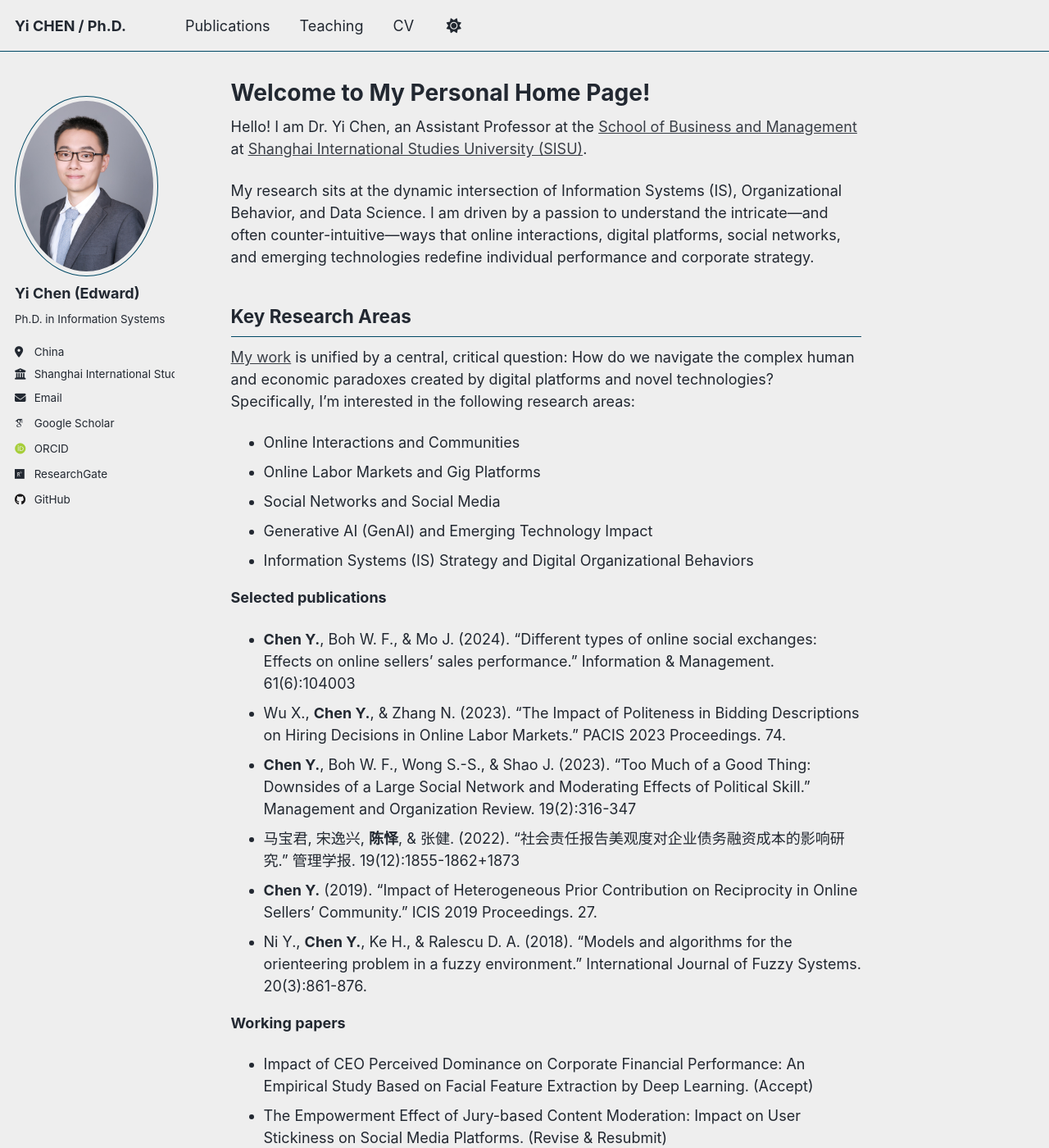
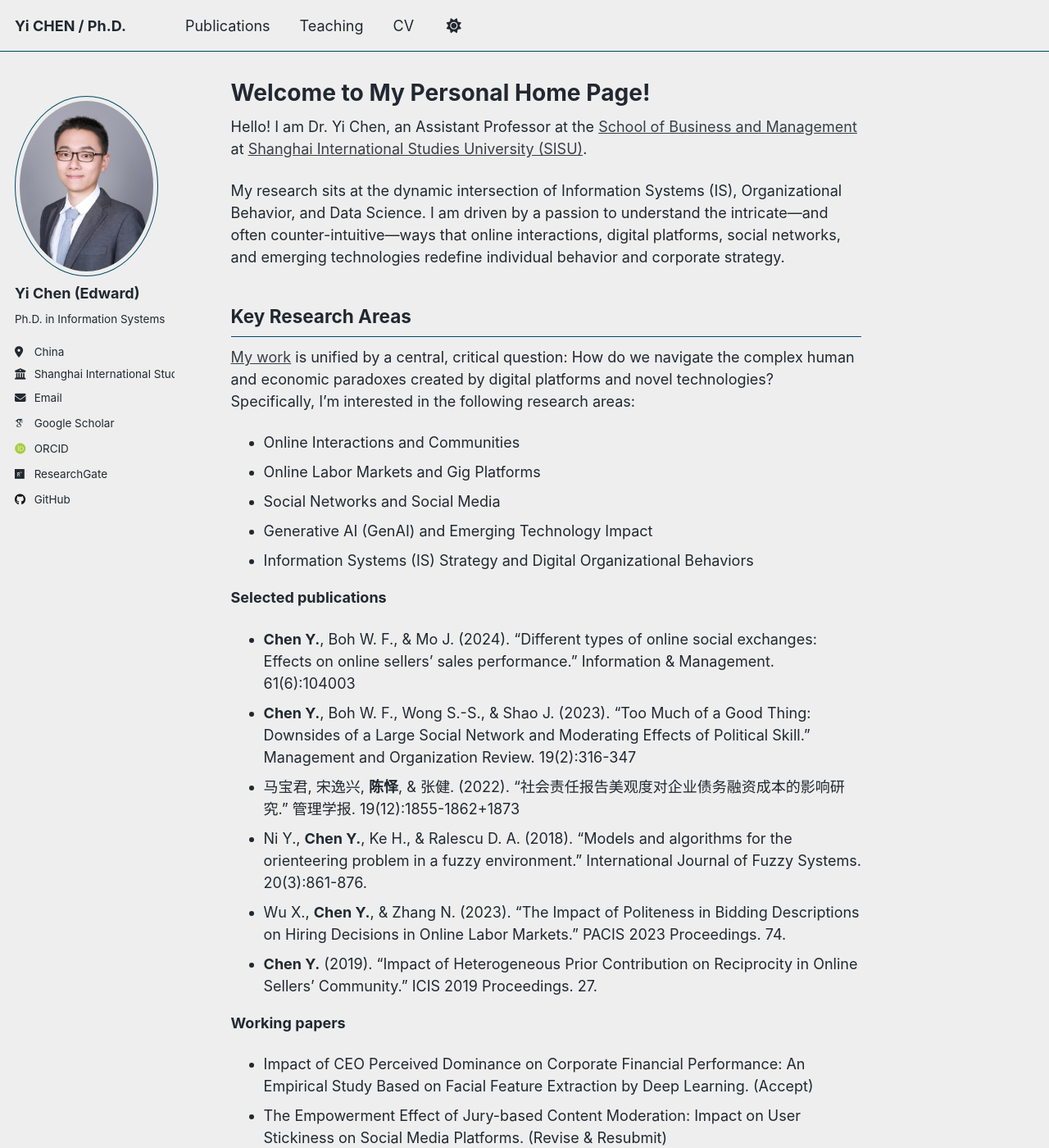
Before and after one commit to chenyi-edward/chenyi-edward.github.io, a Jekyll site: the page built from _pages/about.md, in a window 1280 px wide and 1400 px high. Shown: the whole window at 82% size. Built offline with Jekyll 4.4.1, drawn with Linux system fonts in a browser that asks for light colours; some web fonts are replaced; a script that is not in the unit is left out.

Commit message:
Update about.md

```diff
--- a/_pages/about.md
+++ b/_pages/about.md
@@ -9,7 +9,7 @@ redirect_from:
 
 Hello! I am Dr. Yi Chen, an Assistant Professor at the [School of Business and Management](http://www.sbm.shisu.edu.cn/) at [Shanghai International Studies University (SISU)](http://www.shisu.edu.cn).
 
-My research sits at the dynamic intersection of Information Systems (IS), Organizational Behavior, and Data Science. I am driven by a passion to understand the intricate—and often counter-intuitive—ways that online interactions, digital platforms, social networks, and emerging technologies redefine individual performance and corporate strategy.
+My research sits at the dynamic intersection of Information Systems (IS), Organizational Behavior, and Data Science. I am driven by a passion to understand the intricate—and often counter-intuitive—ways that online interactions, digital platforms, social networks, and emerging technologies redefine individual behavior and corporate strategy.
 
 Key Research Areas
 ------
@@ -23,11 +23,11 @@ Key Research Areas
 **Selected publications**
 
 * <b>Chen Y.</b>, Boh W. F., & Mo J. (2024). "Different types of online social exchanges: Effects on online sellers’ sales performance." Information & Management. 61(6):104003
-* Wu X., <b>Chen Y.</b>, & Zhang N. (2023). "The Impact of Politeness in Bidding Descriptions on Hiring Decisions in Online Labor Markets." PACIS 2023 Proceedings. 74.
 * <b>Chen Y.</b>, Boh W. F., Wong S.-S., & Shao J. (2023). "Too Much of a Good Thing: Downsides of a Large Social Network and Moderating Effects of Political Skill." Management and Organization Review. 19(2):316-347
 * 马宝君, 宋逸兴, <b>陈怿</b>, & 张健. (2022). "社会责任报告美观度对企业债务融资成本的影响研究." 管理学报. 19(12):1855-1862+1873
+* Ni Y., <b>Chen Y.</b>, Ke H., & Ralescu D. A. (2018). "Models and algorithms for the orienteering problem in a fuzzy environment." International Journal of Fuzzy Systems. 20(3):861-876.
+* Wu X., <b>Chen Y.</b>, & Zhang N. (2023). "The Impact of Politeness in Bidding Descriptions on Hiring Decisions in Online Labor Markets." PACIS 2023 Proceedings. 74.
 * <b>Chen Y.</b> (2019). "Impact of Heterogeneous Prior Contribution on Reciprocity in Online Sellers’ Community." ICIS 2019 Proceedings. 27.
-* Ni Y., <b>Chen Y.</b>, Ke H., & Ralescu D. A. (2018). "Models and algorithms for the orienteering problem in a fuzzy environment." International Journal of Fuzzy Systems. 20(3):861-876.
 
 **Working papers**
 
```
